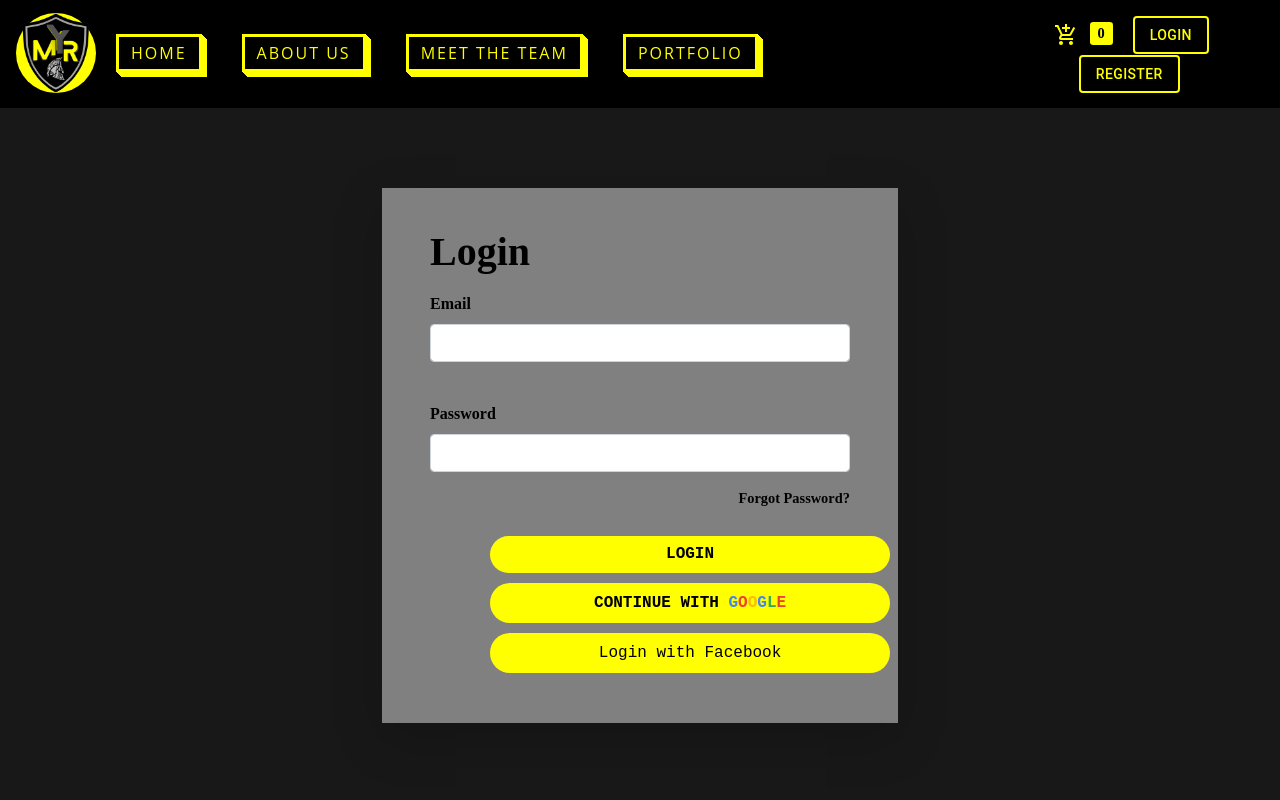
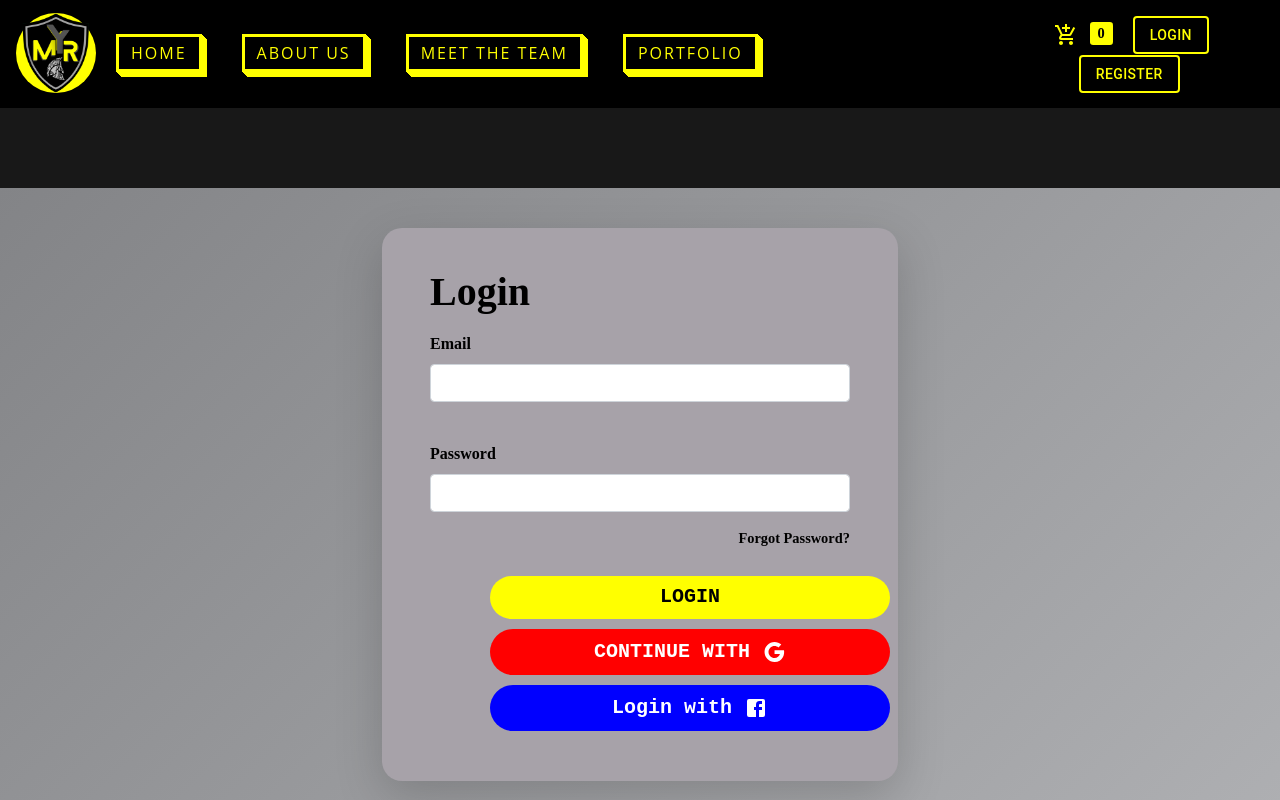
Before and after one commit to RyouKinoshita/myrmidons, a React (Create React App) app in the folder frontend/: page /login in a window 1280 px wide. Built offline with nearby package versions, Linux system fonts and the light colour scheme; a web font is replaced by a local one.

Commit message:
Fixed LogIn frontend

```diff
--- a/frontend/src/Components/User/ForgotPassword.js
+++ b/frontend/src/Components/User/ForgotPassword.js
@@ -49,10 +49,11 @@ const ForgotPassword = () => {
 
   return (
     <Fragment>
+      <div style={{backgroundImage:"linear-gradient(315deg, #838487,#AFB0B3)",backgroundImage:"-webkit-linear-gradient(315deg, #838487,#AFB0B3)"}}>
       <MetaData title={"Forgot Password"} />
       <div className="row wrapper">
         <div className="col-10 col-lg-5">
-          <form className="shadow-lg" onSubmit={formik.handleSubmit} style={{backgroundColor:"gray"}}>
+          <form className="shadow-lg" onSubmit={formik.handleSubmit} style={{backgroundColor:"#a7a2a9", borderRadius: "20px",marginTop:"0px"}}>
             <h1 className="mb-3" style={{color:"black",fontWeight: "bold"}}>Forgot Password</h1>
             <div className="form-group">
               <label htmlFor="email_field" style={{color:"black",fontWeight: "bold"}}>Enter Email</label>
@@ -85,6 +86,7 @@ const ForgotPassword = () => {
           </form>
         </div>
       </div>
+      </div>
     </Fragment>
   );
 };
--- a/frontend/src/Components/User/Login.js
+++ b/frontend/src/Components/User/Login.js
@@ -74,10 +74,10 @@ const Login = () => {
   return (
     <Fragment>
       <Metadata title={"Login"} />
-
-      <div className="row wrapper" >
+<div className="body" style={{backgroundImage:"linear-gradient(315deg, #838487,#AFB0B3)",backgroundImage:"-webkit-linear-gradient(315deg, #838487,#AFB0B3)"}}>
+      <div className="row wrapper"  >
         <div className="col-10 col-lg-5">
-          <form className="shadow-lg" onSubmit={formik.handleSubmit} style={{backgroundColor:"gray"}}>
+          <form className="shadow-lg" onSubmit={formik.handleSubmit} style={{backgroundColor:"#a7a2a9", borderRadius: "20px",marginTop:"40px"}}>
             <h1 className="mb-3" style={{color:"black",fontWeight: "bold"}}>Login</h1>
             <div className="form-group">
               <label htmlFor="email_field" style={{color:"black",fontWeight: "bold"}}>Email</label>
@@ -128,7 +128,7 @@ const Login = () => {
               id="loginsbut"
               type="submit"
               className="buttonforLogin"
-              style={{justifyContent:"center",fontWeight: "bold"}}
+              style={{fontWeight: "bold", fontSize:"20px", color:"black"}}
             >
               LOGIN
             </button>
@@ -142,6 +142,7 @@ const Login = () => {
       <br />
 
       <br />
+      </div>
     </Fragment>
   );
 };
--- a/frontend/src/Components/User/NewPassword.js
+++ b/frontend/src/Components/User/NewPassword.js
@@ -59,9 +59,10 @@ const NewPassword = () => {
   return (
     <Fragment>
       <MetaData title={"New Password Reset"} />
+      <div style={{backgroundImage:"linear-gradient(315deg, #838487,#AFB0B3)",backgroundImage:"-webkit-linear-gradient(315deg, #838487,#AFB0B3)"}}>
       <div className="row wrapper">
         <div className="col-10 col-lg-5">
-          <form className="shadow-lg" onSubmit={formik.handleSubmit} style={{backgroundColor:"gray"}}>
+          <form className="shadow-lg" onSubmit={formik.handleSubmit} style={{backgroundColor:"#a7a2a9", borderRadius: "20px",marginTop:"40px"}}>
             <h1 className="mb-3" style={{color:"black",fontWeight: "bold"}}>New Password</h1>
 
             <div className="form-group">
@@ -118,6 +119,7 @@ const NewPassword = () => {
           </form>
         </div>
       </div>
+      </div>
     </Fragment>
   );
 };
--- a/frontend/src/Components/User/OAuth.js
+++ b/frontend/src/Components/User/OAuth.js
@@ -7,6 +7,7 @@ import { useNavigate, useLocation } from "react-router-dom";
 import axios from "axios";
 import { authenticateGoogle, authenticateFacebook } from "../../utils/helpers";
 import GoogleIcon from '@mui/icons-material/Google';
+import FacebookIcon from '@mui/icons-material/Facebook';
 
 const auth = getAuth(app);
 const provider = new GoogleAuthProvider();
@@ -104,13 +105,13 @@ function OAuth() {
       type="button"
       className="buttonforLogin"
       id="login-with-google-btn"
-      style={{fontWeight: "bold"}}
+      style={{fontWeight: "bolder", backgroundColor:"red" , fontSize:"20px", color:"white"}}
     >
-       CONTINUE WITH <b style={{color: "#4285F4"}}>G</b><b style={{color: "#EA4335"}}>O</b><b style={{color: "#FBBC05"}}>O</b><b style={{color: "#4285F4"}}>G</b><b style={{color: "#34A853"}}>L</b><b style={{color: "#EA4335"}}>E</b>
+       CONTINUE WITH <GoogleIcon/>
     </button>
-    <button onClick={handleFacebookLogin} type="button"
+    <button onClick={handleFacebookLogin} type="button" style={{fontWeight: "bold", backgroundColor:"blue", fontSize:"20px", color:"white"}}
       className="buttonforLogin"
-      id="login-with-facebook-btn">Login with Facebook</button></>
+      id="login-with-facebook-btn">Login with <FacebookIcon/></button></>
 
   );
 
--- a/frontend/src/Components/User/Profile.js
+++ b/frontend/src/Components/User/Profile.js
@@ -51,7 +51,7 @@ const Profile = () => {
             <br/>
            <br/>
 <div className='container' style={{justifyContent:"center",textAlign:"center"}}>
-    <div class="cardlang" style={{marginLeft:"350px", backgroundColor:"gray"}}>
+    <div class="cardlang" style={{marginLeft:"350px", backgroundColor:"gray", border:"solid 6px black"}}>
         <div class="firstinfo"><img src={user.avatar && user.avatar.url} alt={user.name} />
             <div class="profileinfo">
                 <h1 >{user.name}</h1>
--- a/frontend/src/Components/User/UpdatePassword.js
+++ b/frontend/src/Components/User/UpdatePassword.js
@@ -52,7 +52,7 @@ const UpdatePassword = () => {
   return (
     <Fragment>
       <MetaData title={"Change Password"} />
-
+<div style={{backgroundImage:"linear-gradient(315deg, #838487,#AFB0B3)",backgroundImage:"-webkit-linear-gradient(315deg, #838487,#AFB0B3)"}}>
       <div className="row wrapper">
         <div className="col-10 col-lg-5">
           <Formik
@@ -66,7 +66,7 @@ const UpdatePassword = () => {
             })}
             onSubmit={updatePassword}
           >
-            <Form className="shadow-lg" style={{ backgroundColor: "gray" }}>
+            <Form className="shadow-lg" style={{backgroundColor:"#a7a2a9", borderRadius: "20px",marginTop:"0px"}}>
               <h1
                 className="mt-2 mb-5"
                 style={{ color: "black", fontWeight: "bold" }}
@@ -125,6 +125,7 @@ const UpdatePassword = () => {
           </Formik>
         </div>
       </div>
+      </div>
     </Fragment>
   );
 };
--- a/frontend/src/Components/User/UpdateProfile.js
+++ b/frontend/src/Components/User/UpdateProfile.js
@@ -97,10 +97,10 @@ const UpdateProfile = () => {
     return (
         <Fragment>
             <MetaData title={'Update Profile'} />
-
+            <div style={{backgroundImage:"linear-gradient(315deg, #838487,#AFB0B3)",backgroundImage:"-webkit-linear-gradient(315deg, #838487,#AFB0B3)"}}>
             <div className="row wrapper">
                 <div className="col-10 col-lg-5">
-                    <form className="shadow-lg" onSubmit={submitHandler} encType='multipart/form-data' style={{backgroundColor:"grey"}}>
+                    <form className="shadow-lg" onSubmit={submitHandler} encType='multipart/form-data' style={{backgroundColor:"#a7a2a9", borderRadius: "20px",marginTop:"0px"}}>
                         <h1 className="mt-2 mb-5" style={{color:"black"}}>Update Profile</h1>
 
                         <div className="form-group">
@@ -159,6 +159,7 @@ const UpdateProfile = () => {
                     </form>
                 </div>
             </div>
+            </div>
         </Fragment>
     )
 }
```
Also changed, not shown: frontend/src/Components/User/Register.js (+12 -7 lines).
